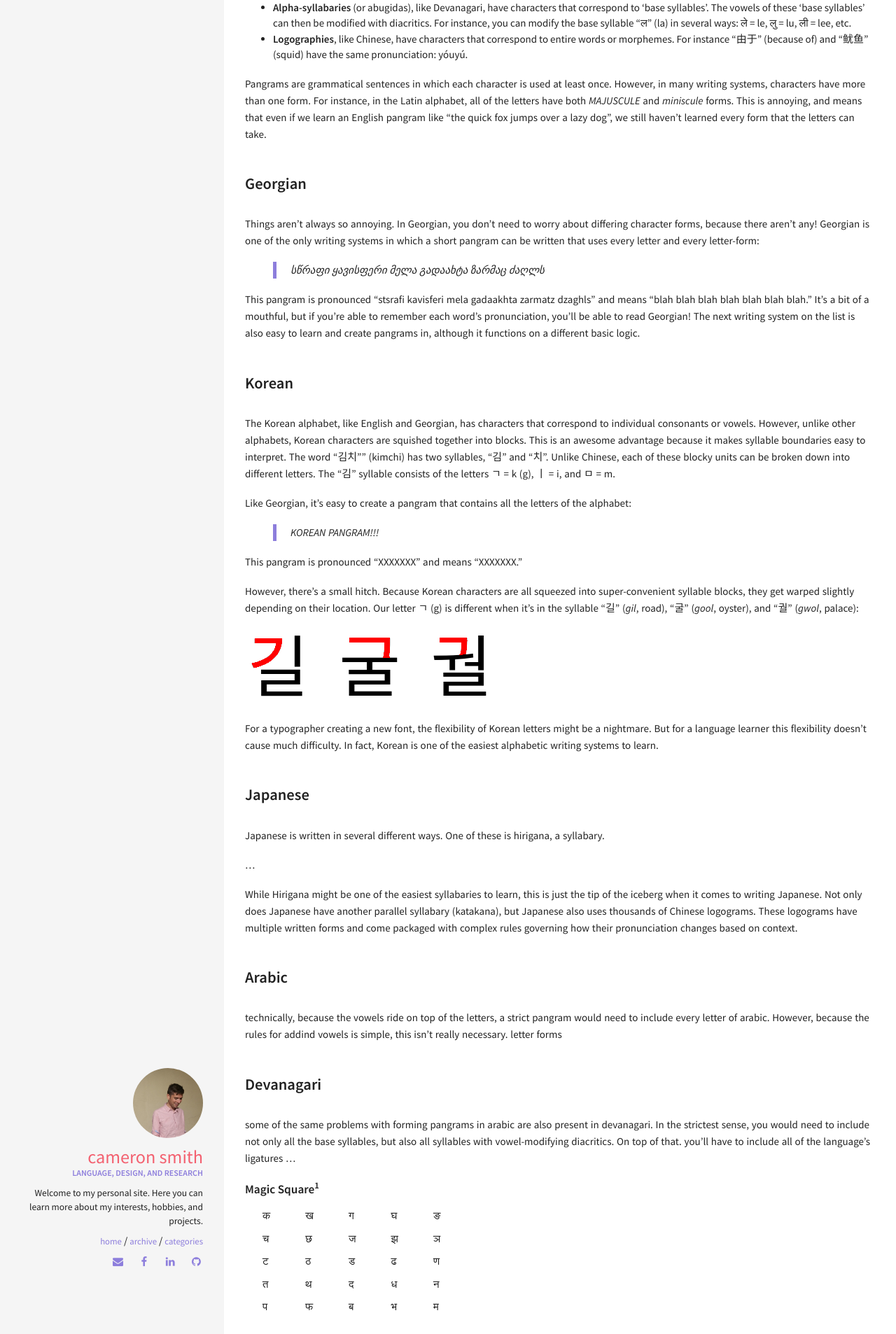
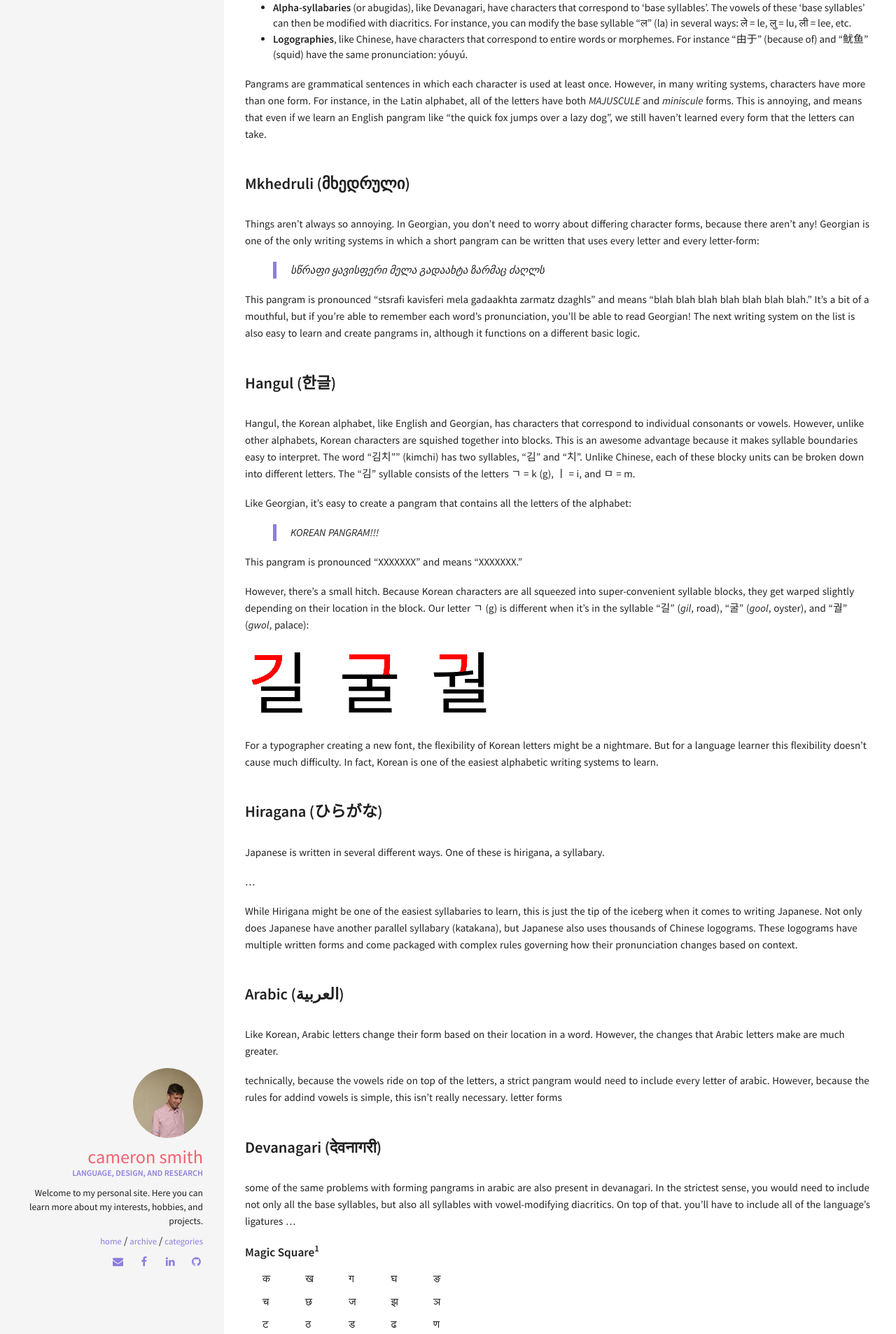
Before and after one commit to camoverride/camoverride.github.io, a Jekyll site: the page built from _posts/2016-11-04-pangrams.md, in a window 1280 px wide. Shown: the part 741-2647 px from the top of the page at 70% size. Built offline with Jekyll 4.4.1, drawn with Linux system fonts in a browser that asks for light colours; some of the changed text lies outside the part shown.

Commit message:
edited pangrams section headers

```diff
--- a/_posts/2016-11-04-pangrams.md
+++ b/_posts/2016-11-04-pangrams.md
@@ -23,7 +23,7 @@ People have invented hundreds of different writing systems: they differ hugely i
 
 Pangrams are grammatical sentences in which each character is used at least once. However, in many writing systems, characters have more than one form. For instance, in the Latin alphabet, all of the letters have both *MAJUSCULE* and *miniscule* forms. This is annoying, and means that even if we learn an English pangram like "the quick fox jumps over a lazy dog", we still haven't learned every form that the letters can take.
 
-### Georgian
+### Mkhedruli (მხედრული)
 
 Things aren't always so annoying. In Georgian, you don't need to worry about differing character forms, because there aren't any! Georgian is one of the only writing systems in which a short pangram can be written that uses every letter and every letter-form:
 
@@ -31,9 +31,9 @@ Things aren't always so annoying. In Georgian, you don't need to worry about dif
 
 This pangram is pronounced "stsrafi kavisferi mela gadaakhta zarmatz dzaghls" and means "blah blah blah blah blah blah blah." It's a bit of a mouthful, but if you're able to remember each word's pronunciation, you'll be able to read Georgian! The next writing system on the list is also easy to learn and create pangrams in, although it functions on a different basic logic.
 
-### Korean
+### Hangul (한글)
 
-The Korean alphabet, like English and Georgian, has characters that correspond to individual consonants or vowels. However, unlike other alphabets, Korean characters are squished together into blocks. This is an awesome advantage because it makes syllable boundaries easy to interpret. The word "김치"" (kimchi) has two syllables, "김" and "치". Unlike Chinese, each of these blocky units can be broken down into different letters. The "김" syllable consists of the letters ㄱ = k (g), ㅣ = i, and ㅁ = m.
+Hangul, the Korean alphabet, like English and Georgian, has characters that correspond to individual consonants or vowels. However, unlike other alphabets, Korean characters are squished together into blocks. This is an awesome advantage because it makes syllable boundaries easy to interpret. The word "김치"" (kimchi) has two syllables, "김" and "치". Unlike Chinese, each of these blocky units can be broken down into different letters. The "김" syllable consists of the letters ㄱ = k (g), ㅣ = i, and ㅁ = m.
 
 Like Georgian, it's easy to create a pangram that contains all the letters of the alphabet:
 
@@ -41,13 +41,13 @@ Like Georgian, it's easy to create a pangram that contains all the letters of th
 
 This pangram is pronounced "XXXXXXX" and means "XXXXXXX."
 
-However, there's a small hitch. Because Korean characters are all squeezed into super-convenient syllable blocks, they get warped slightly depending on their location. Our letter ㄱ (g) is different when it's in the syllable "길" (*gil*, road), "굴" (*gool*, oyster), and "궐" (*gwol*, palace):
+However, there's a small hitch. Because Korean characters are all squeezed into super-convenient syllable blocks, they get warped slightly depending on their location in the block. Our letter ㄱ (g) is different when it's in the syllable "길" (*gil*, road), "굴" (*gool*, oyster), and "궐" (*gwol*, palace):
 
 ![]({{ site.url }}/img/korean-forms.png)
 
 For a typographer creating a new font, the flexibility of Korean letters might be a nightmare. But for a language learner this flexibility doesn't cause much difficulty. In fact, Korean is one of the easiest alphabetic writing systems to learn.
 
-### Japanese
+### Hiragana (ひらがな)
 
 Japanese is written in several different ways. One of these is hirigana, a syllabary.
 
@@ -57,11 +57,13 @@ Japanese is written in several different ways. One of these is hirigana, a sylla
 
 While Hirigana might be one of the easiest syllabaries to learn, this is just the tip of the iceberg when it comes to writing Japanese. Not only does Japanese have another parallel syllabary (katakana), but Japanese also uses thousands of Chinese logograms. These logograms have multiple written forms and come packaged with complex rules governing how their pronunciation changes based on context.
 
-### Arabic
+### Arabic (العربية)
+
+Like Korean, Arabic letters change their form based on their location in a word. However, the changes that Arabic letters make are much greater.
 
 technically, because the vowels ride on top of the letters, a strict pangram would need to include every letter of arabic. However, because the rules for addind vowels is simple, this isn't really necessary. letter forms
 
-### Devanagari
+### Devanagari (देवनागरी)
 
 some of the same problems with forming pangrams in arabic are also present in devanagari. In the strictest sense, you would need to include not only all the base syllables, but also all syllables with vowel-modifying diacritics. On top of that. you'll have to include all of the language's ligatures ...
 
@@ -82,6 +84,8 @@ similar to japanese ordering! historical connection??? (Buddhism?)
 
 too bad! reflect on how certain writing systems are tailored to their languages, but languages with complex syllables (Mycenean Greek) demanded the invention of alphabets, which are by their nature more flexible
 
+
+Chinese is an example of a system that's simple in principle but unweildly in practice. It's like one of those late-night debates you might have in college: *hey man, why don't we just abolish the police, we can all just work things out like we do in the dorms.* On a limited scale the principle couldn't be simpler: one word, one symbol, one pronunciation. However, when you begin to scale things up, the system gets annoying. Abolishing the police might be an okay idea on a college campus that has counsellors, faculty, and security staff, but it doesn't work when scaled up to all of the United States. Logograms might be appealing when you have only a few words, but actual languages have tens of thousands of words.
 
 
 
```
